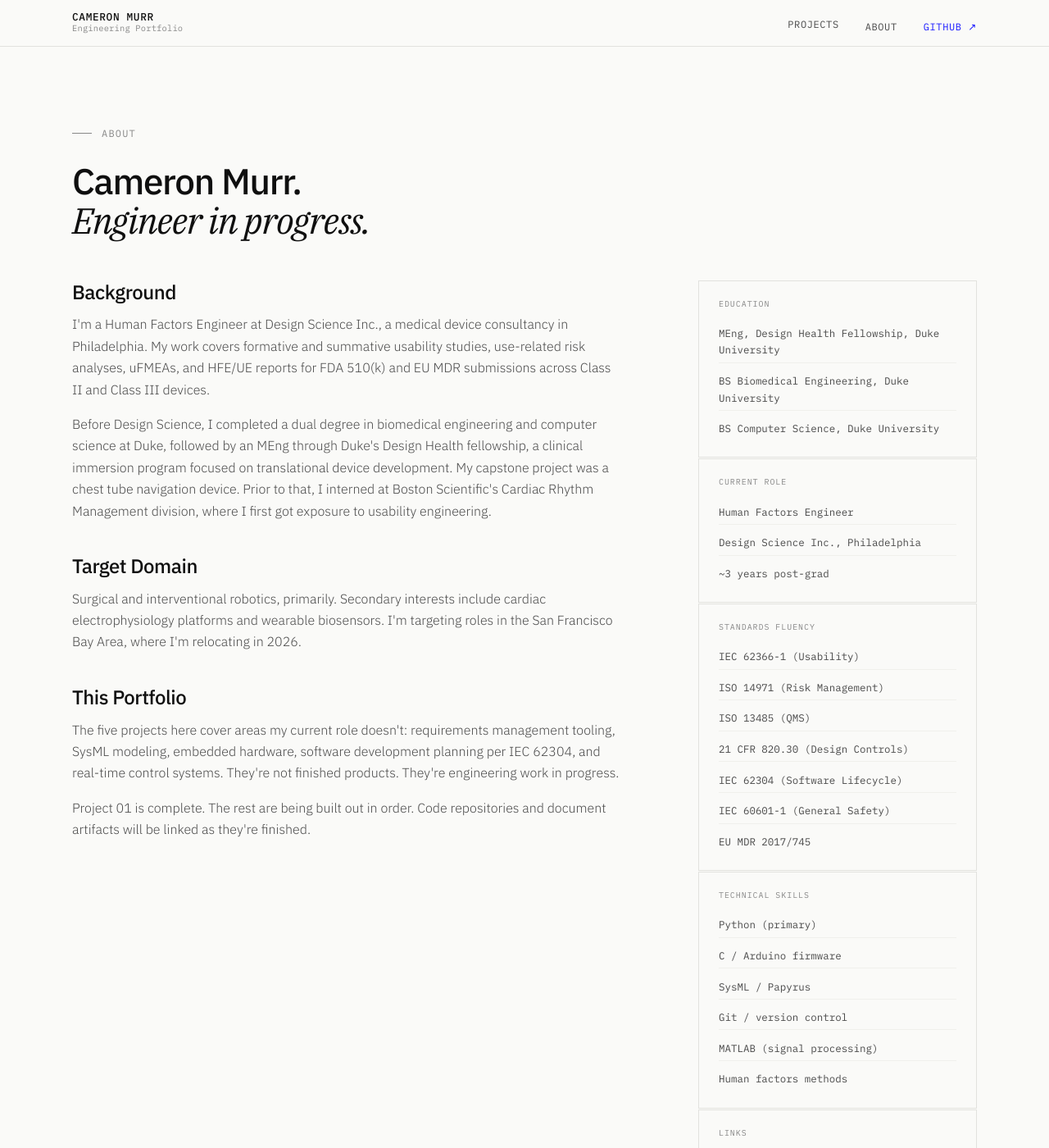
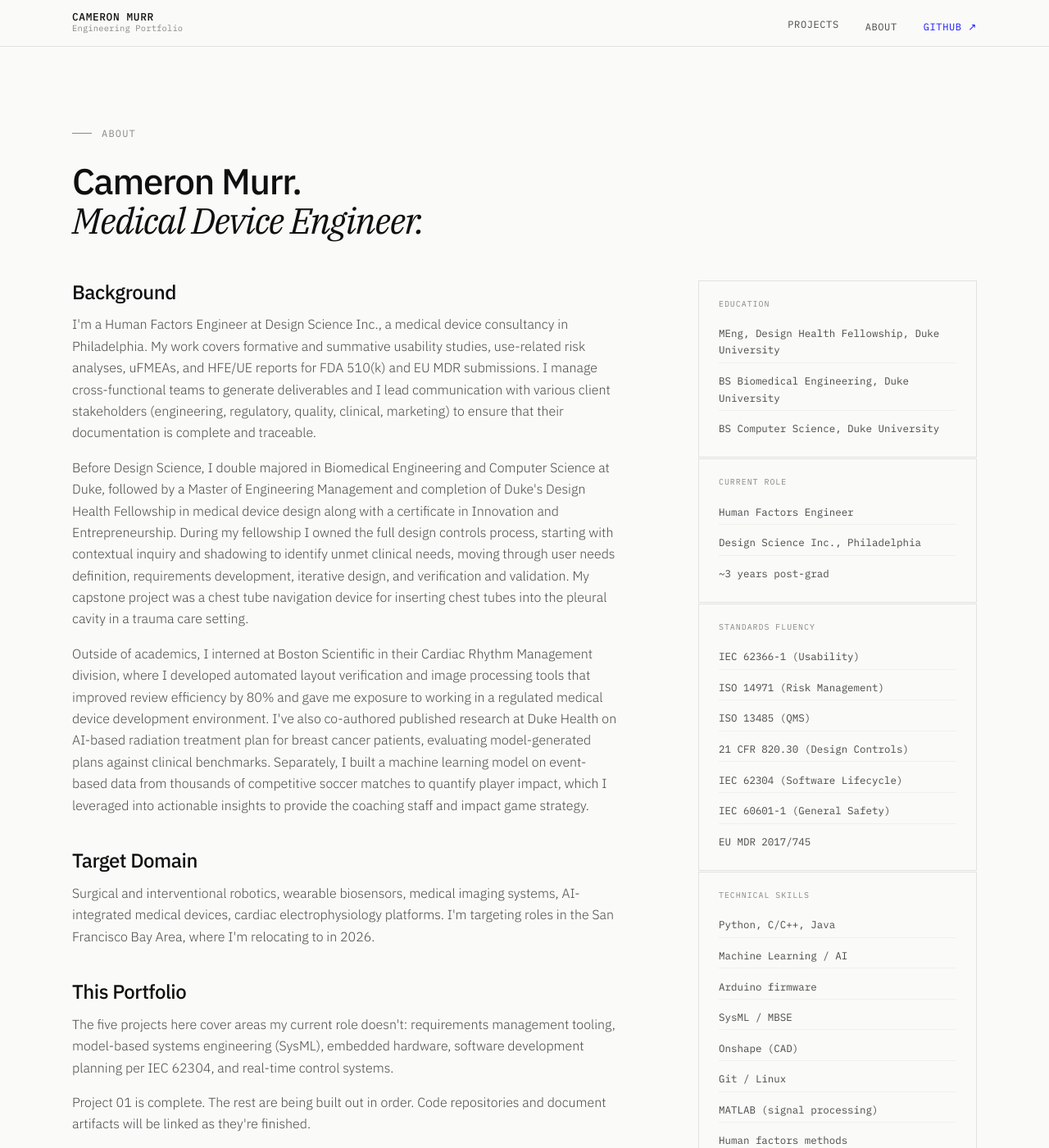
Before and after one commit to cameron-murr/cameron-murr.github.io, a Jekyll site: the page built from about.md, in a window 1280 px wide and 1400 px high. Shown: the whole window at 82% size. Built offline with Jekyll 4.4.1, drawn with Linux system fonts in a browser that asks for light colours; some of the changed text lies outside the part shown.

Commit message:
Refining website content

```diff
--- a/_config.yml
+++ b/_config.yml
@@ -1,6 +1,6 @@
 title: Cameron Murr — Engineering Portfolio
 description: >
-  Engineering portfolio. Documenting the build.
+  Engineering portfolio covering requirements traceability, systems architecture, robotics, medical devices, software, and drone systems.
 baseurl: ""
 url: "https://cameron-murr.github.io"
 
@@ -8,7 +8,7 @@ author:
   name: Cameron Murr
   role: Medical Device Engineer
   background: >
-    BME + CS + MEng, Duke University
+    BME + CS + MEng, Duke University. Medical Device Design Fellowship, Design Health. Software Engineer, Boston Scientific. Human Factors Engineer, Design Science.
 
 permalink: /projects/:name/
 
--- a/about.md
+++ b/about.md
@@ -8,7 +8,7 @@ title: About
 
   <h1 style="font-size: clamp(1.75rem, 4vw, 2.75rem); font-weight: 500; letter-spacing: -0.03em; margin-bottom: 2.5rem; max-width: 20ch; line-height: 1.1;">
     Cameron Murr.<br>
-    <em style="font-family: var(--font-serif); font-weight: 400; font-style: italic;">Engineer in progress.</em>
+    <em style="font-family: var(--font-serif); font-weight: 400; font-style: italic;">Medical Device Engineer.</em>
   </h1>
 
   <div class="about-grid">
@@ -16,20 +16,23 @@ title: About
 
       <h2>Background</h2>
       <p>
-        I'm a Human Factors Engineer at Design Science Inc., a medical device consultancy in Philadelphia. My work covers formative and summative usability studies, use-related risk analyses, uFMEAs, and HFE/UE reports for FDA 510(k) and EU MDR submissions across Class II and Class III devices.
+        I'm a Human Factors Engineer at Design Science Inc., a medical device consultancy in Philadelphia. My work covers formative and summative usability studies, use-related risk analyses, uFMEAs, and HFE/UE reports for FDA 510(k) and EU MDR submissions. I manage cross-functional teams to generate deliverables and I lead communication with various client stakeholders (engineering, regulatory, quality, clinical, marketing) to ensure that their documentation is complete and traceable.
       </p>
       <p>
-        Before Design Science, I completed a dual degree in biomedical engineering and computer science at Duke, followed by an MEng through Duke's Design Health fellowship, a clinical immersion program focused on translational device development. My capstone project was a chest tube navigation device. Prior to that, I interned at Boston Scientific's Cardiac Rhythm Management division, where I first got exposure to usability engineering.
+        Before Design Science, I double majored in Biomedical Engineering and Computer Science at Duke, followed by a Master of Engineering Management and completion of Duke's Design Health Fellowship in medical device design along with a certificate in Innovation and Entrepreneurship. During my fellowship I owned the full design controls process, starting with contextual inquiry and shadowing to identify unmet clinical needs, moving through user needs definition, requirements development, iterative design, and verification and validation. My capstone project was a chest tube navigation device for inserting chest tubes into the pleural cavity in a trauma care setting.
+      </p>
+      <p>
+        Outside of academics, I interned at Boston Scientific in their Cardiac Rhythm Management division, where I developed automated layout verification and image processing tools that improved review efficiency by 80% and gave me exposure to working in a regulated medical device development environment. I've also co-authored published research at Duke Health on AI-based radiation treatment plan for breast cancer patients, evaluating model-generated plans against clinical benchmarks. Separately, I built a machine learning model on event-based data from thousands of competitive soccer matches to quantify player impact, which I leveraged into actionable insights to provide the coaching staff and impact game strategy.
       </p>
 
       <h2>Target Domain</h2>
       <p>
-        Surgical and interventional robotics, primarily. Secondary interests include cardiac electrophysiology platforms and wearable biosensors. I'm targeting roles in the San Francisco Bay Area, where I'm relocating in 2026.
+        Surgical and interventional robotics, wearable biosensors, medical imaging systems, AI-integrated medical devices, cardiac electrophysiology platforms. I'm targeting roles in the San Francisco Bay Area, where I'm relocating to in 2026.
       </p>
 
       <h2>This Portfolio</h2>
       <p>
-        The five projects here cover areas my current role doesn't: requirements management tooling, SysML modeling, embedded hardware, software development planning per IEC 62304, and real-time control systems. They're not finished products. They're engineering work in progress.
+        The five projects here cover areas my current role doesn't: requirements management tooling, model-based systems engineering (SysML), embedded hardware, software development planning per IEC 62304, and real-time control systems.
       </p>
       <p>
         Project 01 is complete. The rest are being built out in order. Code repositories and document artifacts will be linked as they're finished.
@@ -73,12 +76,26 @@ title: About
       <div class="sidebar-block">
         <div class="sidebar-block-label">Technical Skills</div>
         <ul>
-          <li>Python (primary)</li>
-          <li>C / Arduino firmware</li>
-          <li>SysML / Papyrus</li>
-          <li>Git / version control</li>
+          <li>Python, C/C++, Java</li>
+          <li>Machine Learning / AI</li>
+          <li>Arduino firmware</li>
+          <li>SysML / MBSE</li>
+          <li>Onshape (CAD)</li>
+          <li>Git / Linux</li>
           <li>MATLAB (signal processing)</li>
           <li>Human factors methods</li>
+        </ul>
+      </div>
+
+      <div class="sidebar-block">
+        <div class="sidebar-block-label">Process & Management</div>
+        <ul>
+          <li>Design Controls</li>
+          <li>Requirements Development</li>
+          <li>Cross-Functional Leadership</li>
+          <li>Stakeholder Alignment</li>
+          <li>Project Scoping</li>
+          <li>Risk Management</li>
         </ul>
       </div>
 
```
Also changed, not shown: _projects/requirements-traceability-tool.md (+4 -5 lines), index.html (+10 -10 lines).
